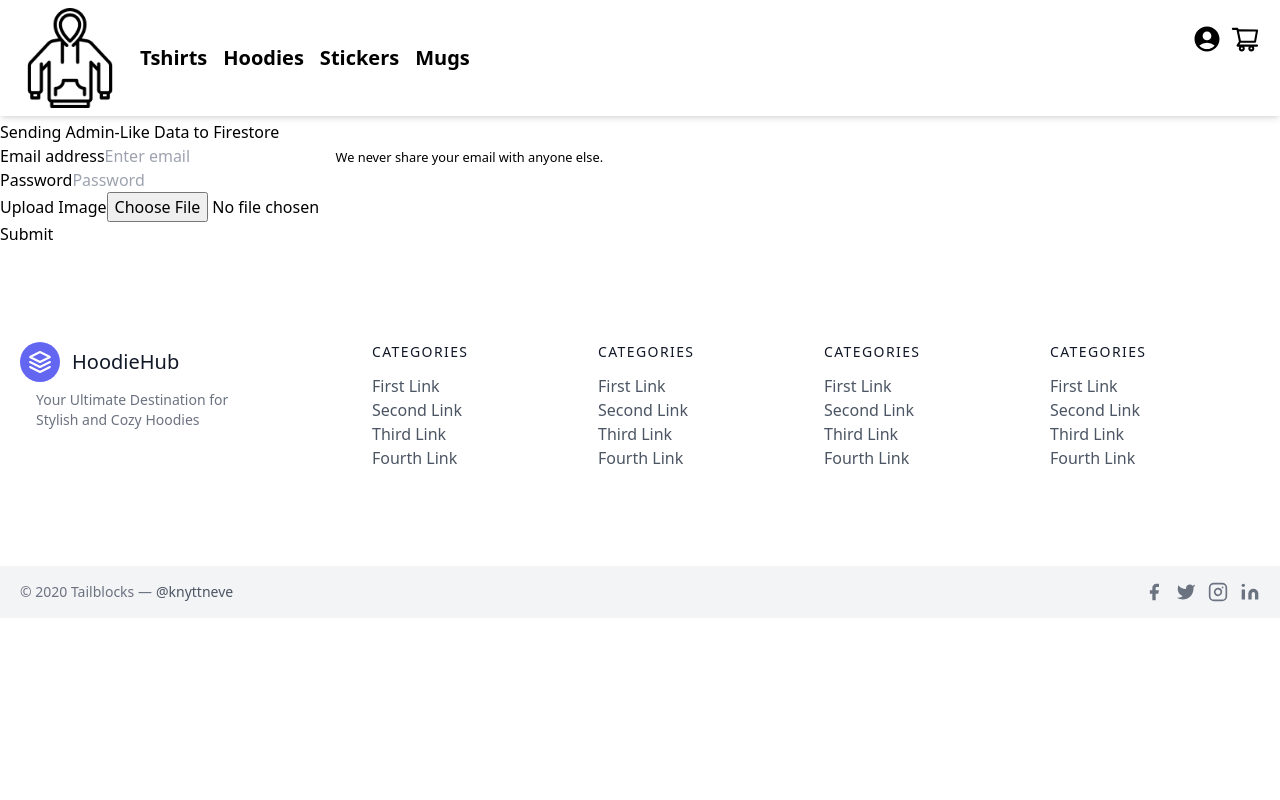
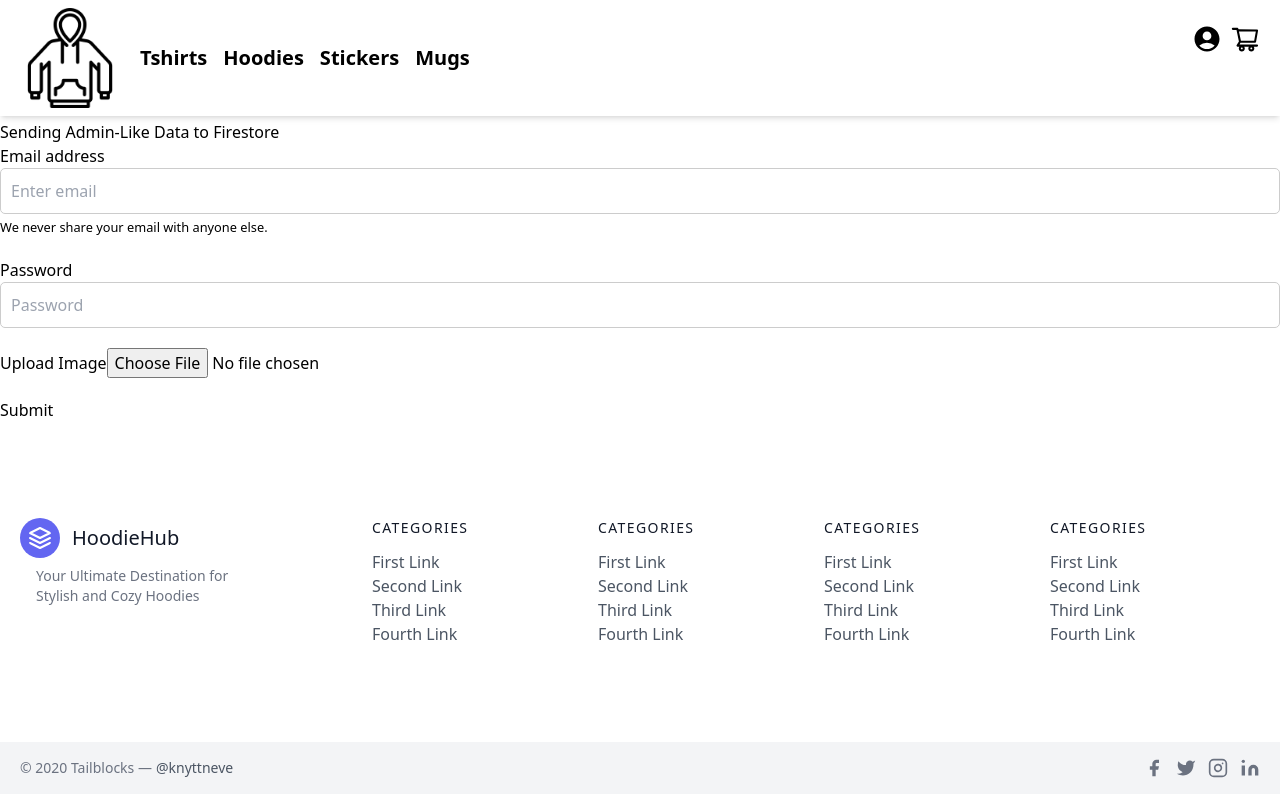
Before and after one commit to HeyBroooo/gen-z, a Next.js app: page /FormData in a window 1280 px wide. Shown: the top 800 px of the page. Built offline with nearby package versions, Linux system fonts and the light colour scheme.

Commit message:
styling-form

```diff
--- a/pages/FormData.js
+++ b/pages/FormData.js
@@ -3,6 +3,8 @@
 import { useState } from "react";
 import { storage } from "./firebase/firebase";
 import { ref, uploadBytes, getDownloadURL } from "firebase/storage";
+import styles from "../styles/FormData.css"
+
 
 const FormData = () => {
   const [formdata, setformdata] = useState({
@@ -36,7 +38,7 @@
   }
 
   return (
-    <div className="form-container">
+    <div className={styles["form-container"]}>
     <h2>Sending Admin-Like Data to Firestore</h2>
 
     <div className="form-group">
@@ -80,7 +82,7 @@
       />
     </div>
 
-    <button onClick={onSubmit} type="submit" className="btn btn-primary">
+    <button onClick={onSubmit} type="submit" className={styles["btn btn-primary"]}>
       Submit
     </button>
   </div>
--- a/pages/_app.js
+++ b/pages/_app.js
@@ -4,6 +4,7 @@
 import "../styles/globals.css";
 import LoadingBar from "react-top-loading-bar";
 import { useRouter } from "next/router";
+
 
 function MyApp({ Component, pageProps }) {
 
--- /dev/null
+++ b/styles/FormData.css
@@ -0,0 +1,34 @@
+.form-container {
+    max-width: 400px;
+    margin: 0 auto;
+    padding: 20px;
+    border: 1px solid #ccc;
+    border-radius: 5px;
+    background-color: #fff;
+    box-shadow: 0 2px 4px rgba(0, 0, 0, 0.1);
+  }
+
+  .form-group {
+    margin-bottom: 20px;
+  }
+
+  .form-control {
+    width: 100%;
+    padding: 10px;
+    border: 1px solid #ccc;
+    border-radius: 5px;
+    font-size: 16px;
+  }
+
+  .btn-primary {
+    background-color: #007bff;
+    color: #fff;
+    padding: 10px 20px;
+    border: none;
+    border-radius: 5px;
+    cursor: pointer;
+  }
+
+  .btn-primary:hover {
+    background-color: #0056b3;
+  }
```
